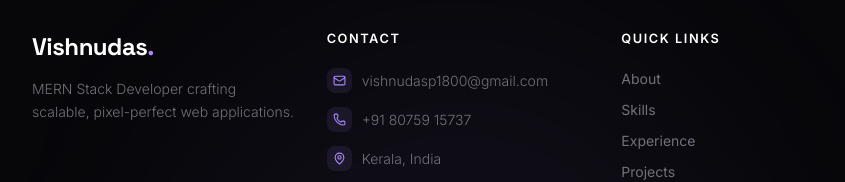
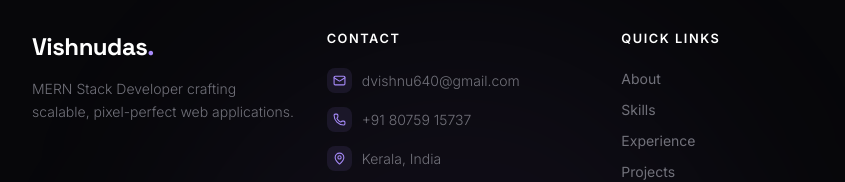
Before and after one commit to Vishnudas18/My_Portfolio, a React (Vite) app: page / in a window 1280 px wide. Shown: the part 6072-6254 px from the top of the page, without its empty margins (182-1027 px from the left). Built offline with nearby package versions, Linux system fonts and the light colour scheme.

Commit message:
update footer section

```diff
--- a/src/components/footer/Footer.jsx
+++ b/src/components/footer/Footer.jsx
@@ -115,7 +115,7 @@ const Footer = () => {
                 <div style={{ padding: "0.375rem", borderRadius: "0.5rem", background: "rgba(167,139,250,0.1)", color: "#a78bfa", flexShrink: 0 }}>
                   <Mail size={13} />
                 </div>
-                <span className="text-muted font-light" style={{ fontSize: "0.875rem" }}>vishnudasp1800@gmail.com</span>
+                <span className="text-muted font-light" style={{ fontSize: "0.875rem" }}>dvishnu640@gmail.com</span>
               </a>
 
               <a
```
